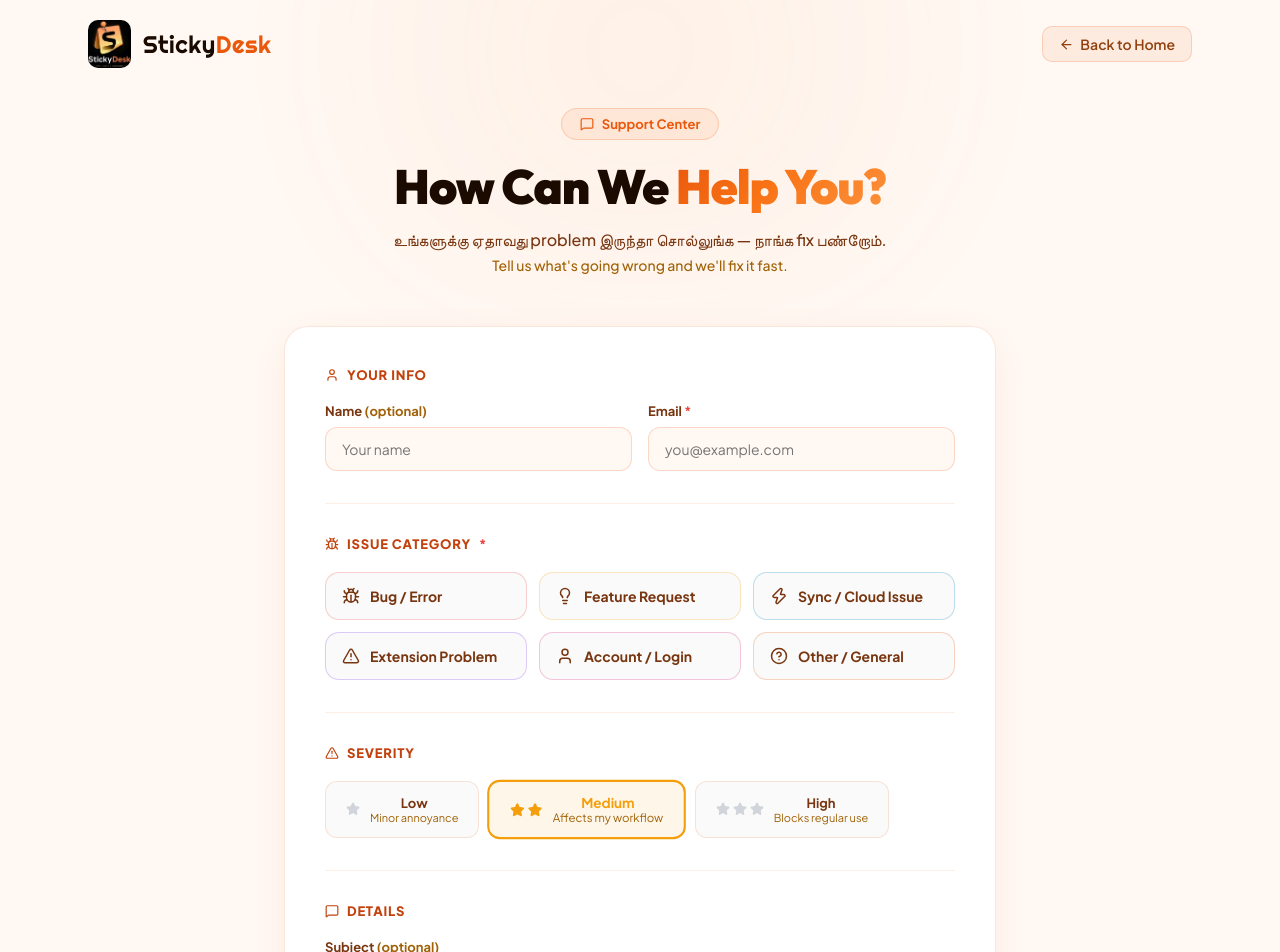
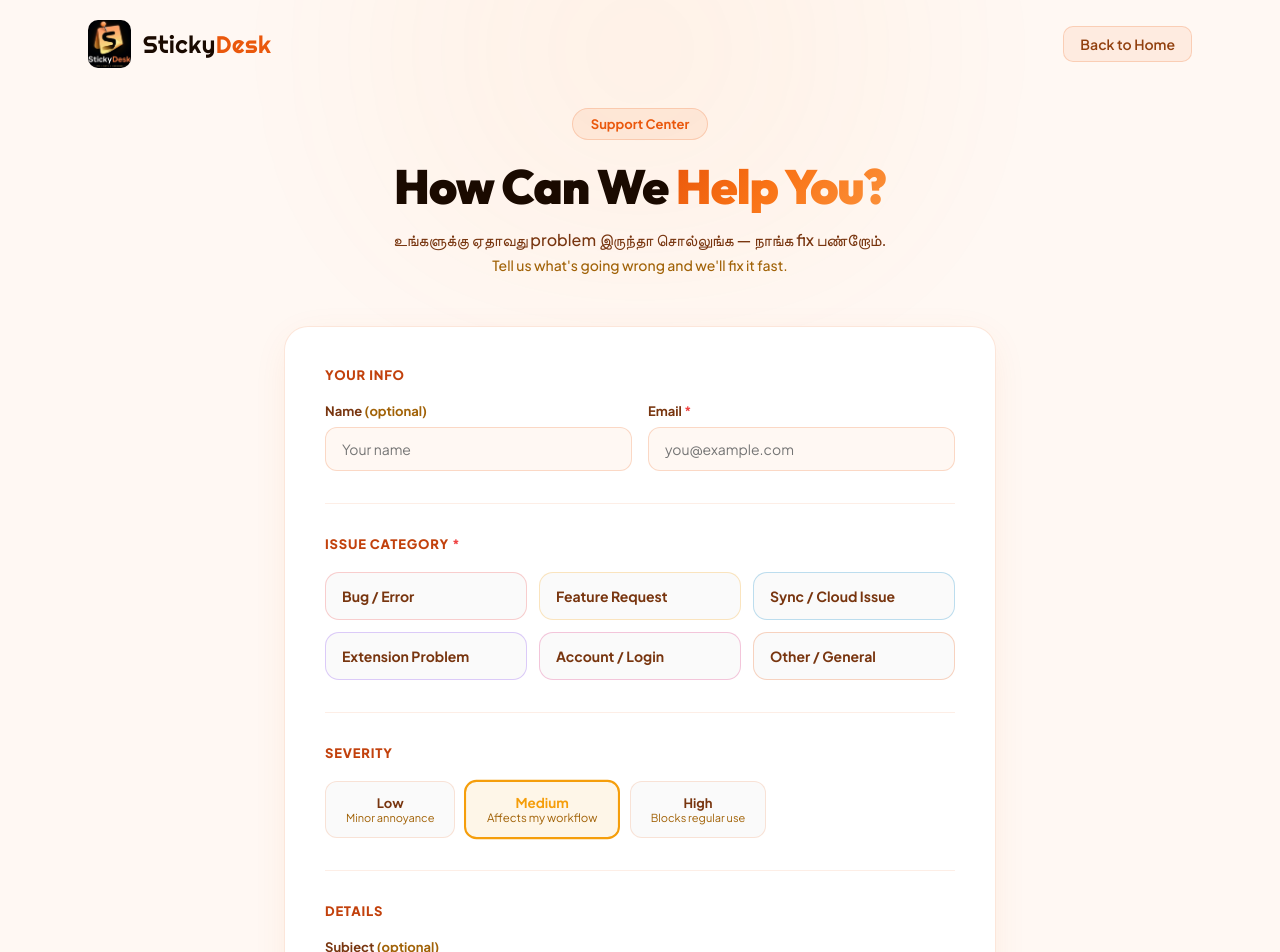
Before and after one commit to KavithaE09/sticky-desk, a Next.js app in the folder webapp/: page /support in a window 1280 px wide. Shown: the top 952 px of the page. Built offline with nearby package versions, Linux system fonts and the light colour scheme.

Commit message:
fix: remove all icons from support page

```diff
--- a/webapp/src/app/support/page.js
+++ b/webapp/src/app/support/page.js
@@ -1,19 +1,14 @@
 "use client";
 import { useState } from "react";
 import Link from "next/link";
-import {
-  Pin, ArrowRight, ArrowLeft, CheckCircle2, AlertTriangle,
-  Bug, Lightbulb, HelpCircle, Zap, MessageSquare, Send,
-  Mail, User, ChevronDown, Star
-} from "lucide-react";
 
 const CATEGORIES = [
-  { id: "bug", label: "Bug / Error", icon: Bug, color: "#ef4444", bg: "rgba(239,68,68,0.1)", border: "rgba(239,68,68,0.25)" },
-  { id: "feature", label: "Feature Request", icon: Lightbulb, color: "#f59e0b", bg: "rgba(245,158,11,0.1)", border: "rgba(245,158,11,0.25)" },
-  { id: "sync", label: "Sync / Cloud Issue", icon: Zap, color: "#0284c7", bg: "rgba(2,132,199,0.1)", border: "rgba(2,132,199,0.25)" },
-  { id: "extension", label: "Extension Problem", icon: AlertTriangle, color: "#7c3aed", bg: "rgba(124,58,237,0.1)", border: "rgba(124,58,237,0.25)" },
-  { id: "account", label: "Account / Login", icon: User, color: "#db2777", bg: "rgba(219,39,119,0.1)", border: "rgba(219,39,119,0.25)" },
-  { id: "other", label: "Other / General", icon: HelpCircle, color: "#ea580c", bg: "rgba(234,88,12,0.1)", border: "rgba(234,88,12,0.25)" },
+  { id: "bug", label: "Bug / Error", color: "#ef4444", bg: "rgba(239,68,68,0.1)", border: "rgba(239,68,68,0.25)" },
+  { id: "feature", label: "Feature Request", color: "#f59e0b", bg: "rgba(245,158,11,0.1)", border: "rgba(245,158,11,0.25)" },
+  { id: "sync", label: "Sync / Cloud Issue", color: "#0284c7", bg: "rgba(2,132,199,0.1)", border: "rgba(2,132,199,0.25)" },
+  { id: "extension", label: "Extension Problem", color: "#7c3aed", bg: "rgba(124,58,237,0.1)", border: "rgba(124,58,237,0.25)" },
+  { id: "account", label: "Account / Login", color: "#db2777", bg: "rgba(219,39,119,0.1)", border: "rgba(219,39,119,0.25)" },
+  { id: "other", label: "Other / General", color: "#ea580c", bg: "rgba(234,88,12,0.1)", border: "rgba(234,88,12,0.25)" },
 ];
 
 const SEVERITIES = [
@@ -85,7 +80,7 @@ export default function SupportPage() {
           padding: "8px 16px", borderRadius: 10,
           transition: "all 0.2s ease"
         }}>
-          <ArrowLeft size={15} /> Back to Home
+          Back to Home
         </Link>
       </nav>
 
@@ -99,7 +94,6 @@ export default function SupportPage() {
             padding: "7px 18px", borderRadius: 30, fontSize: 13, fontWeight: 700,
             color: "#ea580c", marginBottom: 20
           }}>
-            <MessageSquare size={14} />
             <span>Support Center</span>
           </div>
           <h1 style={{
@@ -111,7 +105,7 @@ export default function SupportPage() {
           <p style={{ fontSize: 16, color: "#78350f", maxWidth: 500, margin: "0 auto", lineHeight: 1.6, fontWeight: 500 }}>
             உங்களுக்கு ஏதாவது problem இருந்தா சொல்லுங்க — நாங்க fix பண்றோம்.
             <br />
-            <span style={{ color: "#a16207", fontSize: 14 }}>Tell us what's going wrong and we'll fix it fast.</span>
+            <span style={{ color: "#a16207", fontSize: 14 }}>Tell us what&apos;s going wrong and we&apos;ll fix it fast.</span>
           </p>
         </div>
 
@@ -126,15 +120,16 @@ export default function SupportPage() {
               width: 80, height: 80, borderRadius: "50%",
               background: "linear-gradient(135deg, #22c55e, #16a34a)",
               display: "flex", alignItems: "center", justifyContent: "center",
-              margin: "0 auto 24px", boxShadow: "0 8px 30px rgba(34,197,94,0.35)"
+              margin: "0 auto 24px", boxShadow: "0 8px 30px rgba(34,197,94,0.35)",
+              fontSize: 36
             }}>
-              <CheckCircle2 size={40} color="#fff" />
+              ✓
             </div>
             <h2 style={{ fontFamily: "'Outfit', sans-serif", fontSize: 28, fontWeight: 800, color: "#1a0a00", marginBottom: 12 }}>
               Ticket Submitted! 🎉
             </h2>
             <p style={{ color: "#78350f", fontSize: 16, marginBottom: 8, lineHeight: 1.6 }}>
-              Thank you for reaching out. We've received your report and will look into it.
+              Thank you for reaching out. We&apos;ve received your report and will look into it.
             </p>
             <div style={{
               display: "inline-block", background: "rgba(34,197,94,0.1)", border: "1px solid rgba(34,197,94,0.25)",
@@ -160,7 +155,7 @@ export default function SupportPage() {
                 fontSize: 14, display: "inline-flex", alignItems: "center", gap: 8,
                 boxShadow: "0 6px 20px rgba(234,88,12,0.35)"
               }}>
-                Go to Dashboard <ArrowRight size={16} />
+                Go to Dashboard
               </Link>
             </div>
           </div>
@@ -176,8 +171,8 @@ export default function SupportPage() {
 
               {/* ─ Personal Info ─ */}
               <div style={{ marginBottom: 32 }}>
-                <div style={{ fontSize: 13, fontWeight: 800, color: "#c2410c", textTransform: "uppercase", letterSpacing: "0.8px", marginBottom: 20, display: "flex", alignItems: "center", gap: 8 }}>
-                  <User size={14} /> Your Info
+                <div style={{ fontSize: 13, fontWeight: 800, color: "#c2410c", textTransform: "uppercase", letterSpacing: "0.8px", marginBottom: 20 }}>
+                  Your Info
                 </div>
                 <div style={{ display: "grid", gridTemplateColumns: "1fr 1fr", gap: 16 }}>
                   <div>
@@ -214,12 +209,11 @@ export default function SupportPage() {
 
               {/* ─ Category ─ */}
               <div style={{ marginBottom: 32 }}>
-                <div style={{ fontSize: 13, fontWeight: 800, color: "#c2410c", textTransform: "uppercase", letterSpacing: "0.8px", marginBottom: 20, display: "flex", alignItems: "center", gap: 8 }}>
-                  <Bug size={14} /> Issue Category <span style={{ color: "#ef4444" }}>*</span>
+                <div style={{ fontSize: 13, fontWeight: 800, color: "#c2410c", textTransform: "uppercase", letterSpacing: "0.8px", marginBottom: 20 }}>
+                  Issue Category <span style={{ color: "#ef4444" }}>*</span>
                 </div>
                 <div style={{ display: "grid", gridTemplateColumns: "repeat(auto-fill, minmax(200px, 1fr))", gap: 12 }}>
                   {CATEGORIES.map(cat => {
-                    const IC = cat.icon;
                     const selected = form.category === cat.id;
                     return (
                       <button
@@ -239,7 +233,6 @@ export default function SupportPage() {
                           boxShadow: selected ? `0 4px 16px ${cat.bg}` : "none"
                         }}
                       >
-                        <IC size={18} />
                         {cat.label}
                       </button>
                     );
@@ -251,8 +244,8 @@ export default function SupportPage() {
 
               {/* ─ Severity ─ */}
               <div style={{ marginBottom: 32 }}>
-                <div style={{ fontSize: 13, fontWeight: 800, color: "#c2410c", textTransform: "uppercase", letterSpacing: "0.8px", marginBottom: 20, display: "flex", alignItems: "center", gap: 8 }}>
-                  <AlertTriangle size={14} /> Severity
+                <div style={{ fontSize: 13, fontWeight: 800, color: "#c2410c", textTransform: "uppercase", letterSpacing: "0.8px", marginBottom: 20 }}>
+                  Severity
                 </div>
                 <div style={{ display: "flex", gap: 12, flexWrap: "wrap" }}>
                   {SEVERITIES.map(sev => {
@@ -272,11 +265,6 @@ export default function SupportPage() {
                           transform: selected ? "scale(1.04)" : "scale(1)"
                         }}
                       >
-                        <div style={{ display: "flex", gap: 3 }}>
-                          {Array.from({ length: sev.stars }).map((_, i) => (
-                            <Star key={i} size={14} fill={selected ? sev.color : "#d1d5db"} color={selected ? sev.color : "#d1d5db"} />
-                          ))}
-                        </div>
                         <div>
                           <div style={{ fontSize: 13, fontWeight: 700, color: selected ? sev.color : "#78350f" }}>{sev.label}</div>
                           <div style={{ fontSize: 11, color: "#a16207" }}>{sev.desc}</div>
@@ -291,8 +279,8 @@ export default function SupportPage() {
 
               {/* ─ Subject & Description ─ */}
               <div style={{ marginBottom: 32 }}>
-                <div style={{ fontSize: 13, fontWeight: 800, color: "#c2410c", textTransform: "uppercase", letterSpacing: "0.8px", marginBottom: 20, display: "flex", alignItems: "center", gap: 8 }}>
-                  <MessageSquare size={14} /> Details
+                <div style={{ fontSize: 13, fontWeight: 800, color: "#c2410c", textTransform: "uppercase", letterSpacing: "0.8px", marginBottom: 20 }}>
+                  Details
                 </div>
                 <div style={{ display: "flex", flexDirection: "column", gap: 16 }}>
                   <div>
@@ -332,7 +320,7 @@ export default function SupportPage() {
                       onBlur={e => Object.assign(e.target.style, { ...inputStyle, minHeight: "140px", resize: "vertical" })}
                     />
                     <div style={{ fontSize: 12, color: "#a16207", marginTop: 6 }}>
-                      {form.description.length} characters {form.description.length < 30 && form.description.length > 0 && "— add  more detail"}
+                      {form.description.length} characters {form.description.length < 30 && form.description.length > 0 && "— add more detail"}
                     </div>
                   </div>
                 </div>
@@ -344,9 +332,8 @@ export default function SupportPage() {
                   background: "rgba(239,68,68,0.08)", border: "1px solid rgba(239,68,68,0.25)",
                   borderRadius: 12, padding: "12px 16px", color: "#dc2626",
                   fontSize: 14, fontWeight: 600, marginBottom: 20,
-                  display: "flex", alignItems: "center", gap: 8
                 }}>
-                  <AlertTriangle size={16} /> {error}
+                  {error}
                 </div>
               )}
 
@@ -363,7 +350,6 @@ export default function SupportPage() {
                   fontFamily: "inherit", display: "flex", alignItems: "center", justifyContent: "center", gap: 10,
                   boxShadow: loading ? "none" : "0 8px 28px rgba(234,88,12,0.38)",
                   transition: "all 0.25s ease",
-                  transform: loading ? "none" : undefined
                 }}
               >
                 {loading ? (
@@ -376,10 +362,7 @@ export default function SupportPage() {
                     Submitting...
                   </>
                 ) : (
-                  <>
-                    <Send size={18} />
-                    Submit Support Ticket
-                  </>
+                  "Submit Support Ticket"
                 )}
               </button>
             </div>
```
